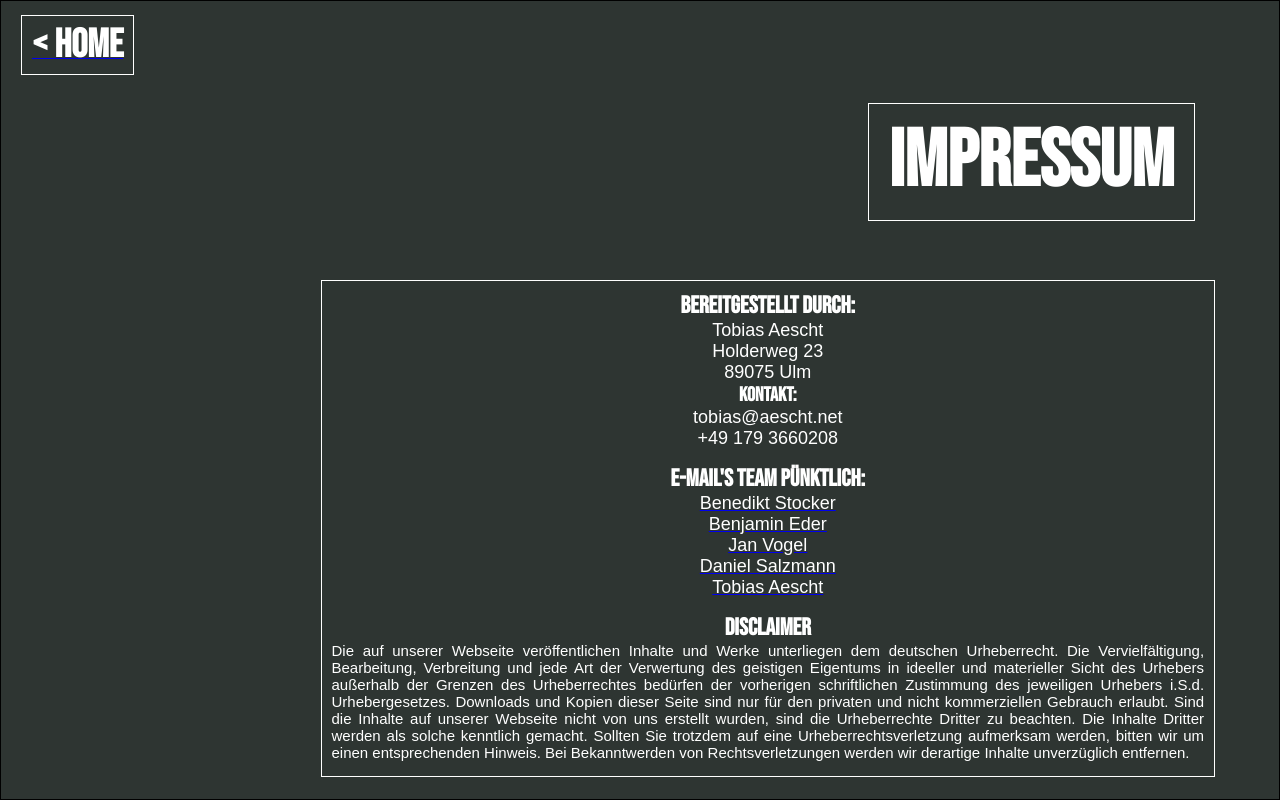
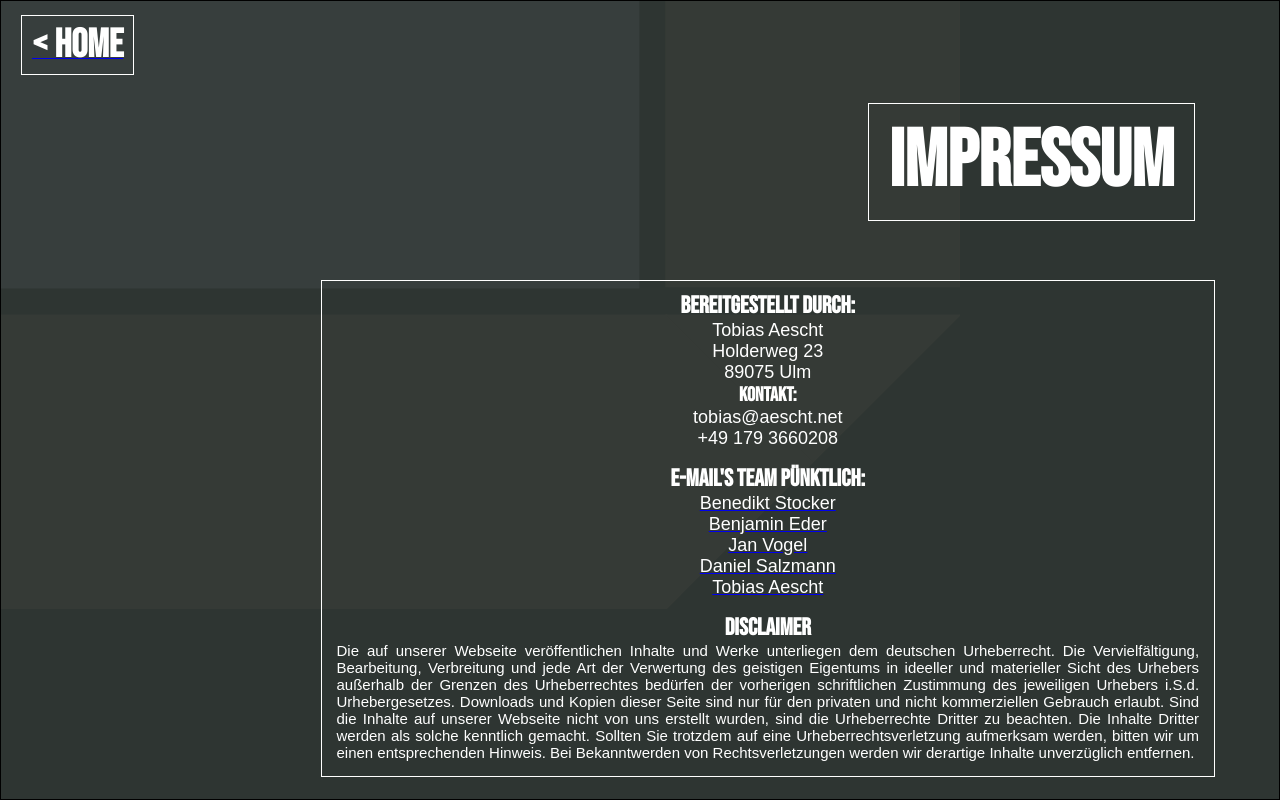
Before and after one commit to bstkr/interactive-movie, an Angular app in the folder interactive-movie-app/: page /impressum in a window 1280 px wide. Built offline with nearby package versions, Linux system fonts and the light colour scheme; a web font is replaced by a local one.

Commit message:
added watermark & minor changes

```diff
--- a/interactive-movie-app/src/app/components/impressum/impressum.component.scss
+++ b/interactive-movie-app/src/app/components/impressum/impressum.component.scss
@@ -60,6 +60,9 @@ margin: auto;
 overflow-y: scroll;
 color: white;
 background-color: rgba(46, 53, 50, 1);
+background-image: url("watermark.svg");
+background-size: 75%;
+background-repeat: no-repeat;
 }
 
 #title-impressum{
@@ -89,8 +92,8 @@ background-color: rgba(46, 53, 50, 1);
   color: white;
   border-style: solid;
   border-width: 1px;
-  padding-right: 10px;
-  padding-left: 10px;
+  padding-right: 15px;
+  padding-left: 15px;
   .op-name{
     margin-top: 10px;
     border: none;
```
Also changed, not shown: interactive-movie-app/src/app/components/impressum/watermark.svg (added).
